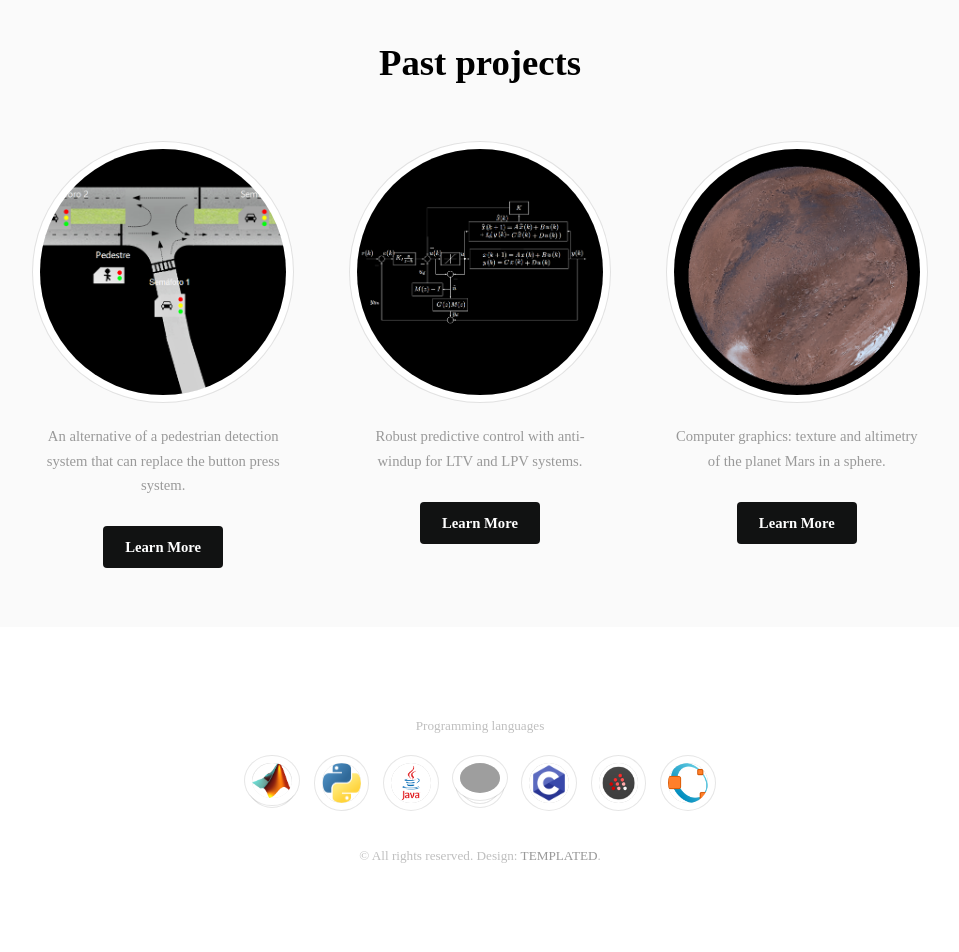
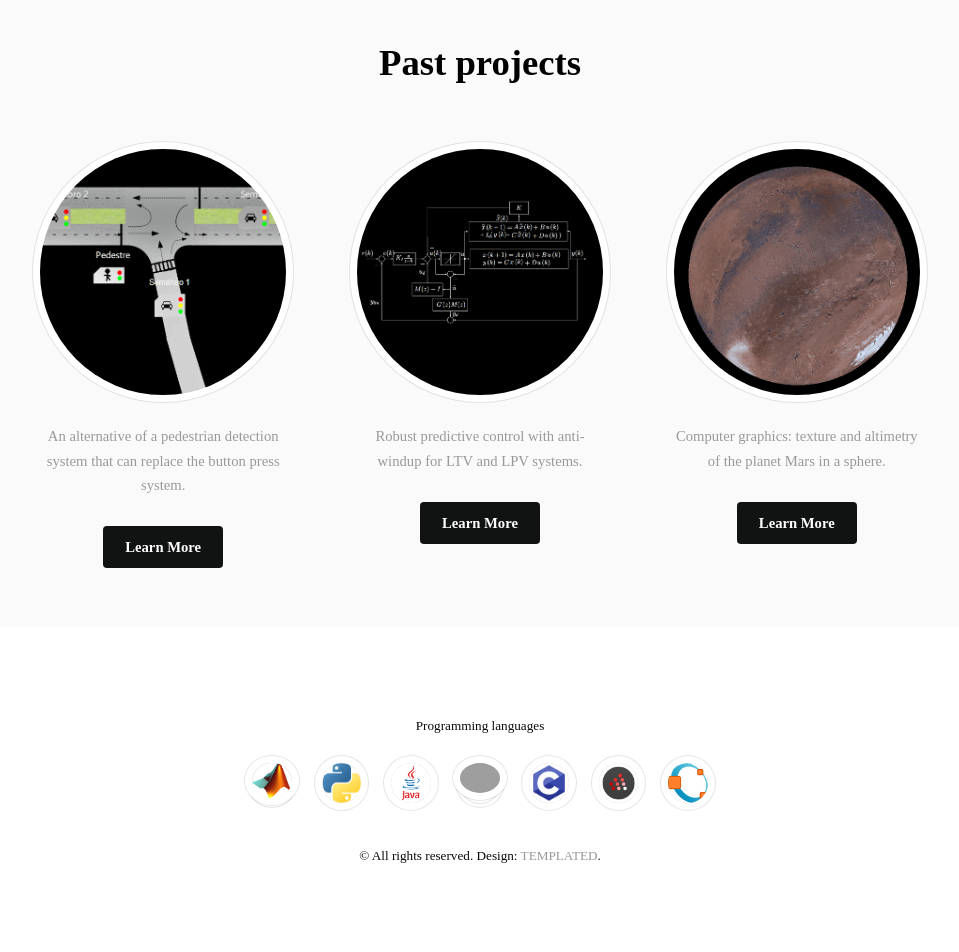
Before and after one commit to roscibely/roscibely.github.io, a Jekyll site: the page built from index.md, in a window 1280 px wide. Shown: the part 2293-3245 px from the top of the page, without its empty margins (160-1119 px from the left). Built offline with Jekyll 4.4.1, drawn with Linux system fonts in a browser that asks for light colours; some web fonts are replaced; our own code applies the rules of GitHub Pages for plain Markdown files; grey boxes are pictures that could not be loaded.

Commit message:
Update main.css

```diff
--- a/assets/css/main.css
+++ b/assets/css/main.css
@@ -3881,7 +3881,7 @@
 		}
 
 		#footer .copyright {
-			color: #bfbfbf;
+			color: #0a0a0a;
 			font-size: 0.9em;
 			margin: 0 0 2em 0;
 			padding: 0;
```
